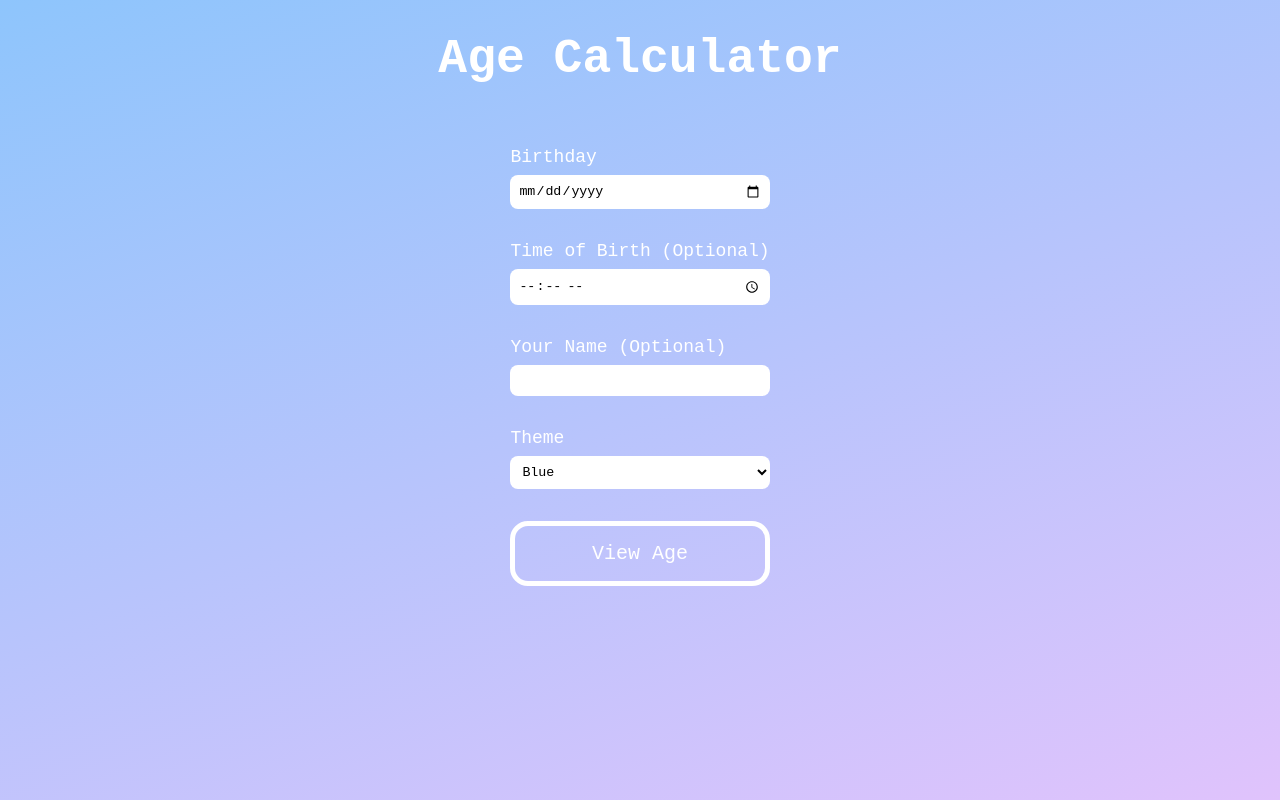
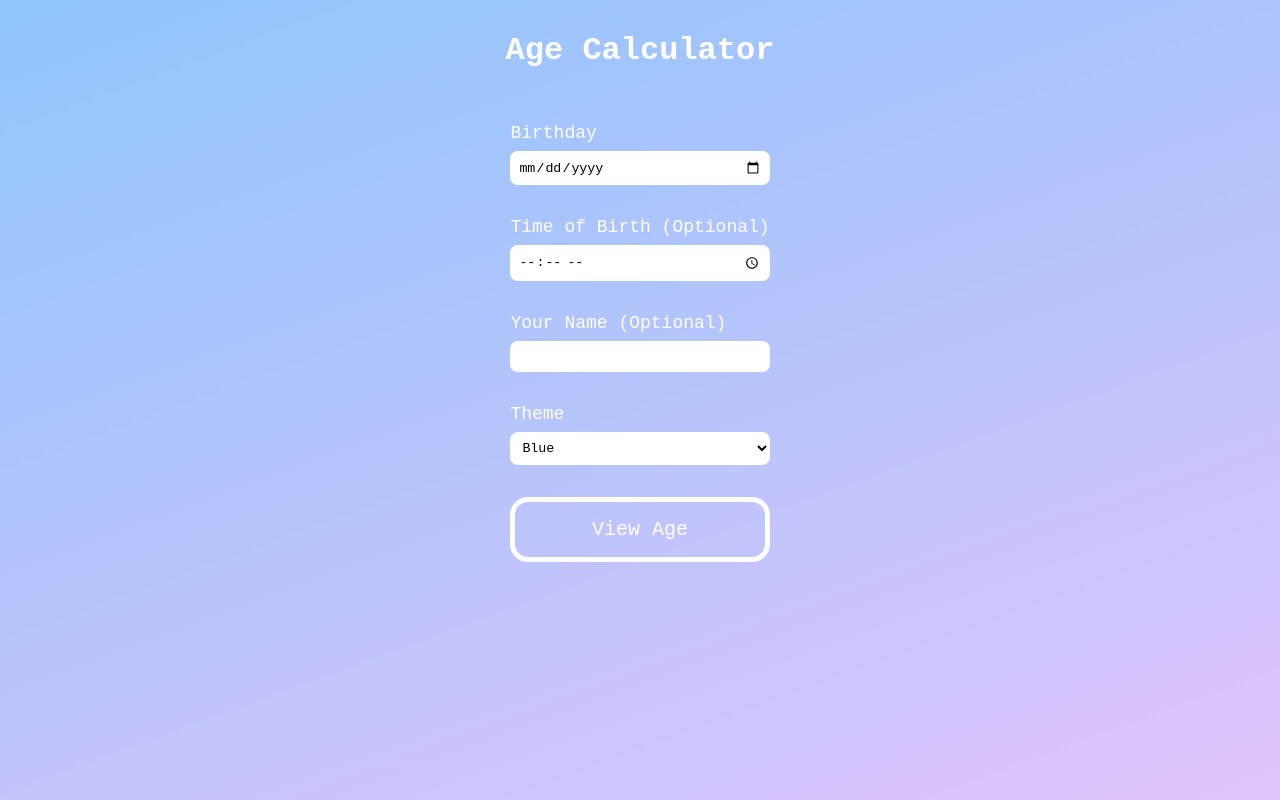
Before and after one commit to aaluzzi/age-calculator, a React (Create React App) app: page / in a window 1280 px wide. Built offline with nearby package versions, Linux system fonts and the light colour scheme; a web font is replaced by a local one.

Commit message:
Resize font to fit smaller screens

```diff
--- a/src/styles/global.css
+++ b/src/styles/global.css
@@ -19,8 +19,8 @@ html,body {
   display: flex;
   flex-direction: column;
   align-items: center;
-  gap: min(64px, 9%);
-  font-size: min(9vmin, 48px);
+  gap: min(64px, 8%);
+  font-size: min(4vh, 48px);
   height: 85%;
 }
 
@@ -37,7 +37,7 @@ html,body {
 }
 
 .birthday {
-  font-size: min(5vmin, 24px);
+  font-size: min(3vh, 24px);
   font-style: italic;
 }
 
@@ -72,8 +72,8 @@ html,body {
   flex-direction: column;
   gap: 16px;
   width: 100%;
-  margin: 13%;
-  font-size: 90%;
+  margin: 15%;
+  font-size: 85%;
   border-radius: 50%;
   background-image: linear-gradient(160deg, var(--gradient-start) 0%, var(--gradient-end) 100%);
   background-size: 300% 300%;
```
